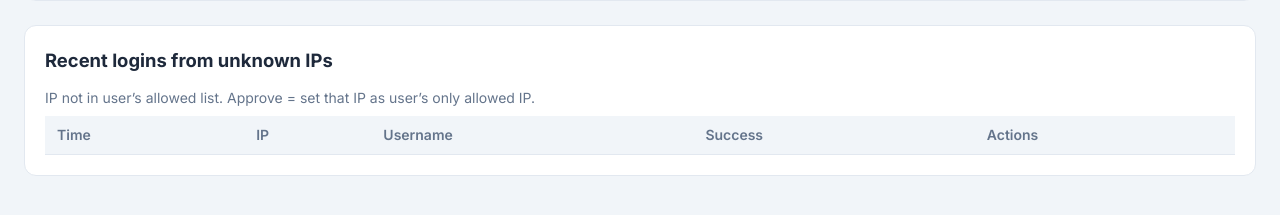
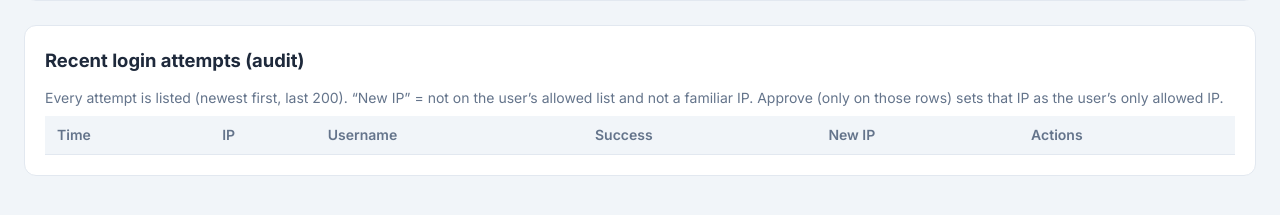
Before and after one commit to TTinTonT/SFC_View, a Flask app: template templates/debug_setting.html in a window 1280 px wide. Shown: the part 1311-1526 px from the top of the page. Run offline with Flask 2, Linux system fonts and the light colour scheme; the template is opened without the code that fills it, so the values that code supplies are empty; some libraries are stand-ins or nearby versions.

Commit message:
Settings: list all recent login attempts in audit panel
Expose last 200 login_log rows with needs_ip_approval; Approve only for new IPs.
Reformat REFACTOR_INVENTORY module table; minor README spacing.

Made-with: Cursor

```diff
--- a/fa_debug/routes.py
+++ b/fa_debug/routes.py
@@ -2491,23 +2491,34 @@ def api_setting_familiar_ips_remove(fid):
 
 @bp.route("/api/debug/setting/unknown-ip-log", methods=["GET"])
 def api_setting_unknown_ip_log():
-    """Recent logins from IPs not in user's allowed IPs and not in familiar_ips (admin only)."""
+    """Recent login attempts (success and failure); needs_ip_approval when IP is not allowed (admin only)."""
     if _setting_admin() is None:
         return jsonify({"error": "Forbidden"}), 403
     from fa_debug.auth_db import connect_auth_db
     conn = connect_auth_db()
     try:
         cur = conn.execute(
-            """SELECT l.id, l.user_id, l.username, l.ip, l.success, l.created_at_ts
+            """SELECT l.id, l.user_id, l.username, l.ip, l.success, l.created_at_ts,
+                      CASE
+                        WHEN l.user_id IS NULL THEN 0
+                        WHEN COALESCE(u.allow_all_ip, 0) != 0 THEN 0
+                        WHEN EXISTS (
+                          SELECT 1 FROM user_allowed_ips a
+                          WHERE a.user_id = l.user_id AND a.ip = l.ip
+                        ) THEN 0
+                        WHEN EXISTS (SELECT 1 FROM familiar_ips f WHERE f.ip = l.ip) THEN 0
+                        ELSE 1
+                      END AS needs_ip_approval
                FROM login_log l
                LEFT JOIN users u ON u.id = l.user_id
-               LEFT JOIN user_allowed_ips a ON a.user_id = l.user_id AND a.ip = l.ip
-               LEFT JOIN familiar_ips f ON f.ip = l.ip
-               WHERE (COALESCE(u.allow_all_ip, 0) = 0)
-                 AND a.ip IS NULL AND f.ip IS NULL
-               ORDER BY l.created_at_ts DESC LIMIT 100"""
+               ORDER BY l.created_at_ts DESC LIMIT 200"""
         )
-        rows = [dict(r) for r in cur.fetchall()]
+        rows = []
+        for r in cur.fetchall():
+            d = dict(r)
+            d["success"] = bool(d.get("success"))
+            d["needs_ip_approval"] = bool(d.get("needs_ip_approval"))
+            rows.append(d)
         return jsonify({"ok": True, "entries": rows})
     finally:
         conn.close()
--- a/templates/debug_setting.html
+++ b/templates/debug_setting.html
@@ -191,13 +191,13 @@
   </div>
 
   <div class="panel">
-    <h2>Recent logins from unknown IPs</h2>
-    <p class="text-sm mb-2" style="color: var(--color-muted);">IP not in user’s allowed list. Approve = set that IP as user’s only allowed IP.</p>
+    <h2>Recent login attempts (audit)</h2>
+    <p class="text-sm mb-2" style="color: var(--color-muted);">Every attempt is listed (newest first, last 200). “New IP” = not on the user’s allowed list and not a familiar IP. Approve (only on those rows) sets that IP as the user’s only allowed IP.</p>
     <table>
       <thead>
-        <tr><th>Time</th><th>IP</th><th>Username</th><th>Success</th><th>Actions</th></tr>
+        <tr><th>Time</th><th>IP</th><th>Username</th><th>Success</th><th>New IP</th><th>Actions</th></tr>
       </thead>
-      <tbody id="unknown-ip-tbody"></tbody>
+      <tbody id="recent-login-audit-tbody"></tbody>
     </table>
   </div>
     </main>
@@ -430,16 +430,19 @@
       });
     }
 
-    function loadUnknownIpLog() {
+    function loadRecentLoginAudit() {
       api('/api/debug/setting/unknown-ip-log').then(function(data) {
         if (!data.ok) return;
         var rows = data.entries || [];
-        var tbody = document.getElementById('unknown-ip-tbody');
+        var tbody = document.getElementById('recent-login-audit-tbody');
         tbody.innerHTML = rows.map(function(e) {
           var time = e.created_at_ts ? new Date(e.created_at_ts * 1000).toLocaleString() : '';
           var ipVal = (e.ip || '').replace(/"/g, '&quot;');
-          var act = e.user_id ? '<button type="button" class="btn-sm btn-approve-ip" data-user-id="' + e.user_id + '" data-ip="' + ipVal + '">Approve</button>' : '-';
-          return '<tr><td>' + time + '</td><td>' + (e.ip || '') + '</td><td>' + (e.username || '') + '</td><td>' + (e.success ? 'Yes' : 'No') + '</td><td>' + act + '</td></tr>';
+          var newIp = e.needs_ip_approval ? 'Yes' : '—';
+          var act = (e.user_id && e.needs_ip_approval)
+            ? '<button type="button" class="btn-sm btn-approve-ip" data-user-id="' + e.user_id + '" data-ip="' + ipVal + '">Approve</button>'
+            : '—';
+          return '<tr><td>' + time + '</td><td>' + (e.ip || '') + '</td><td>' + (e.username || '') + '</td><td>' + (e.success ? 'Yes' : 'No') + '</td><td>' + newIp + '</td><td>' + act + '</td></tr>';
         }).join('');
         tbody.querySelectorAll('.btn-approve-ip').forEach(function(btn) {
           btn.onclick = function() {
@@ -447,7 +450,7 @@
             var ip = (btn.dataset.ip || '').trim();
             if (!ip) return;
             api('/api/debug/setting/user/add-ip', { method: 'POST', body: { user_id: uid, ip: ip } }).then(function(d) {
-              if (d.ok) { loadUnknownIpLog(); loadUsers(); loadLoginHistory(); }
+              if (d.ok) { loadRecentLoginAudit(); loadUsers(); loadLoginHistory(); }
               else alert(d.error || 'Failed');
             });
           };
@@ -549,7 +552,7 @@
     loadRegistrations();
     loadFamiliarIps();
     loadLoginHistory();
-    loadUnknownIpLog();
+    loadRecentLoginAudit();
   })();
   </script>
   <script src="/static/js/fa_debug_theme.js" defer></script>
```
Also changed, not shown: REFACTOR_INVENTORY.md (+21 -19 lines), README.md.
